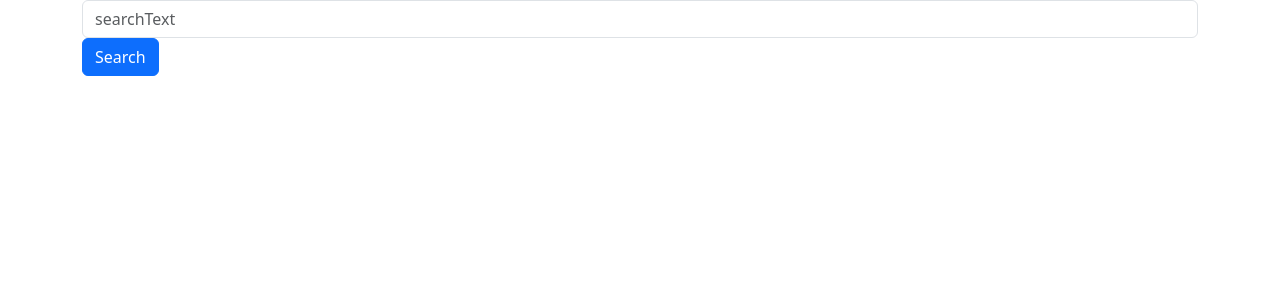
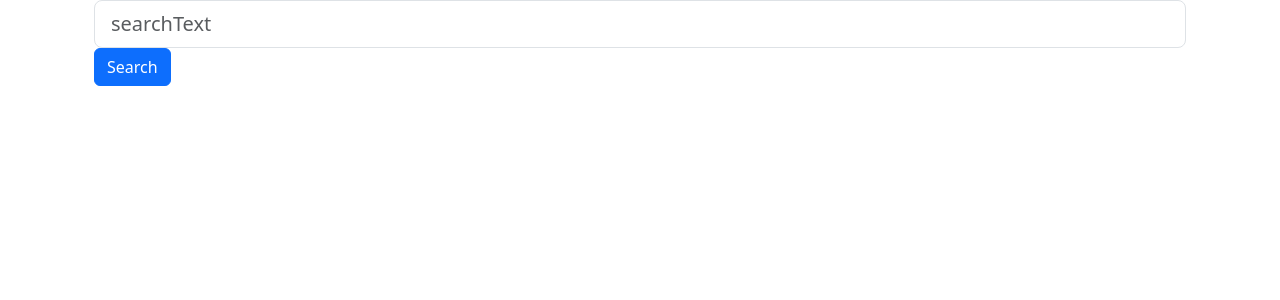
Before and after one commit to RaimyMarte/github-developer-api, a React (Vite) app: page / in a window 1280 px wide. Shown: the top 300 px of the page. Built offline with nearby package versions, Linux system fonts and the light colour scheme.

Commit message:
index js en components

```diff
--- a/src/components/Contributors.jsx
+++ b/src/components/Contributors.jsx
@@ -1,7 +1,6 @@
 import { useParams } from "react-router-dom"
 import { useFetch } from "../hooks"
-import { Loading } from "./Loading"
-import { ContributorsCard } from "./ContributorsCard"
+import { Loading, ContributorsCard } from "./"
 import { useState } from "react"
 
 export const Contributors = () => {
--- a/src/components/ContributorsCard.jsx
+++ b/src/components/ContributorsCard.jsx
@@ -1,6 +1,4 @@
 export const ContributorsCard = ({ login, avatar_url, html_url, contributions }) => {
-
-
 
     return (
         <div className="card mb-3" style={{ maxWidth: '540px' }}>
--- a/src/components/Form.jsx
+++ b/src/components/Form.jsx
@@ -13,13 +13,14 @@ export const Form = ({ onNewSearch }) => {
     }
 
     return (
+        <div className="container">
             <form
                 onSubmit={onSearchSubmit}
                 className="container"
             >
                 <input
                     type="text"
-                className="form-control"
+                    className="form-control form-control-lg"
                     placeholder="searchText"
                     name="searchText"
                     value={searchText}
@@ -32,5 +33,6 @@ export const Form = ({ onNewSearch }) => {
                     Search
                 </button>
             </form>
+        </div>
     )
 }
--- a/src/components/GetSearchData.jsx
+++ b/src/components/GetSearchData.jsx
@@ -1,6 +1,5 @@
 import { useFetch } from "../hooks"
-import { RepositoryCard } from "./RepositoryCard"
-import { Loading } from "./Loading"
+import { RepositoryCard, Loading } from "./"
 
 export const GetSearchData = ({ searchText }) => {
 
--- a/src/components/MainPage.jsx
+++ b/src/components/MainPage.jsx
@@ -1,17 +1,12 @@
 import { useState } from "react"
-import { Form } from "./Form"
-import { GetSearchData } from "./GetSearchData"
+import { Form, GetSearchData } from "./"
+
 
 export const MainPage = () => {
 
-
-  // const { data } = useFetch(searchText)
   const [search, setSearch] = useState([])
 
-  const onNewSearch = (newSearch) => {
-    setSearch(newSearch)
-  }
-
+  const onNewSearch = (newSearch) => setSearch(newSearch)
 
   return (
     <>
--- a/src/main.jsx
+++ b/src/main.jsx
@@ -1,6 +1,5 @@
 import React from 'react'
 import ReactDOM from 'react-dom/client'
-
 import { BrowserRouter } from 'react-router-dom'
 import { AppRouter } from './router/AppRouter'
 
--- a/src/router/AppRouter.jsx
+++ b/src/router/AppRouter.jsx
@@ -1,6 +1,6 @@
 import { Navigate, Route, Routes } from "react-router-dom"
-import { MainPage } from "../components/MainPage"
-import { Contributors } from "../components/Contributors"
+import { MainPage, Contributors } from "../components"
+
 
 export const AppRouter = () => {
     return (
```
Also changed, not shown: src/components/index.js (added, +7 -0 lines). Lines whose indentation alone changed are shown as unchanged.
